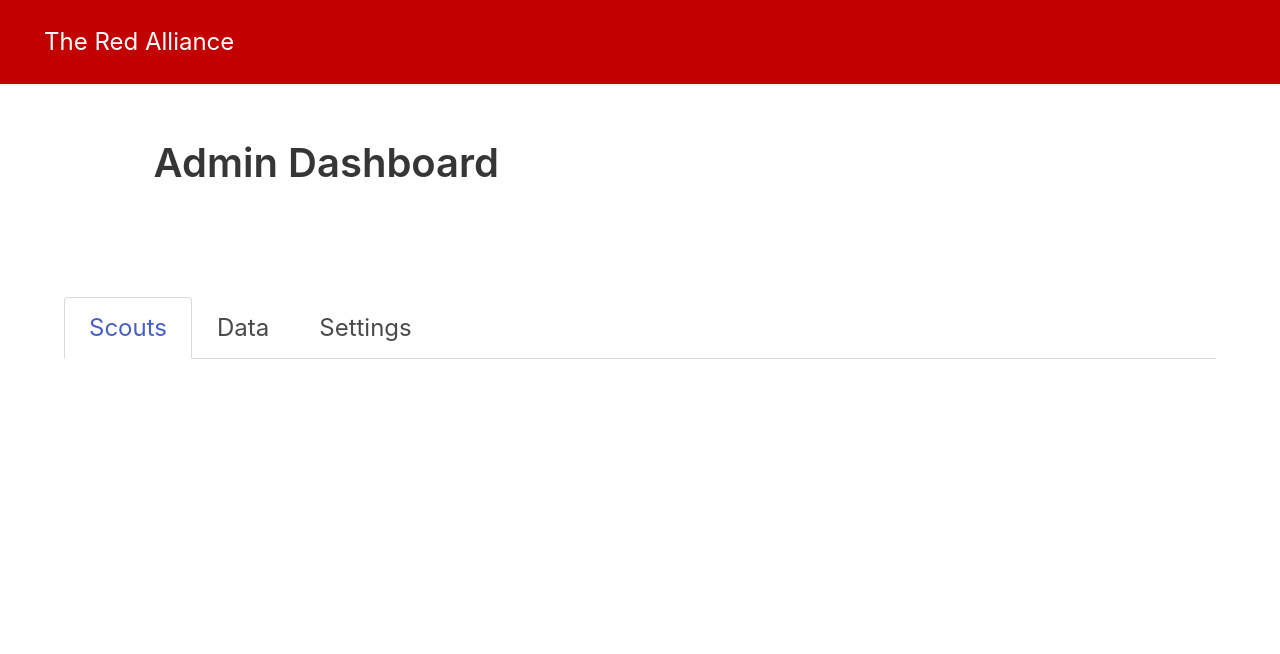
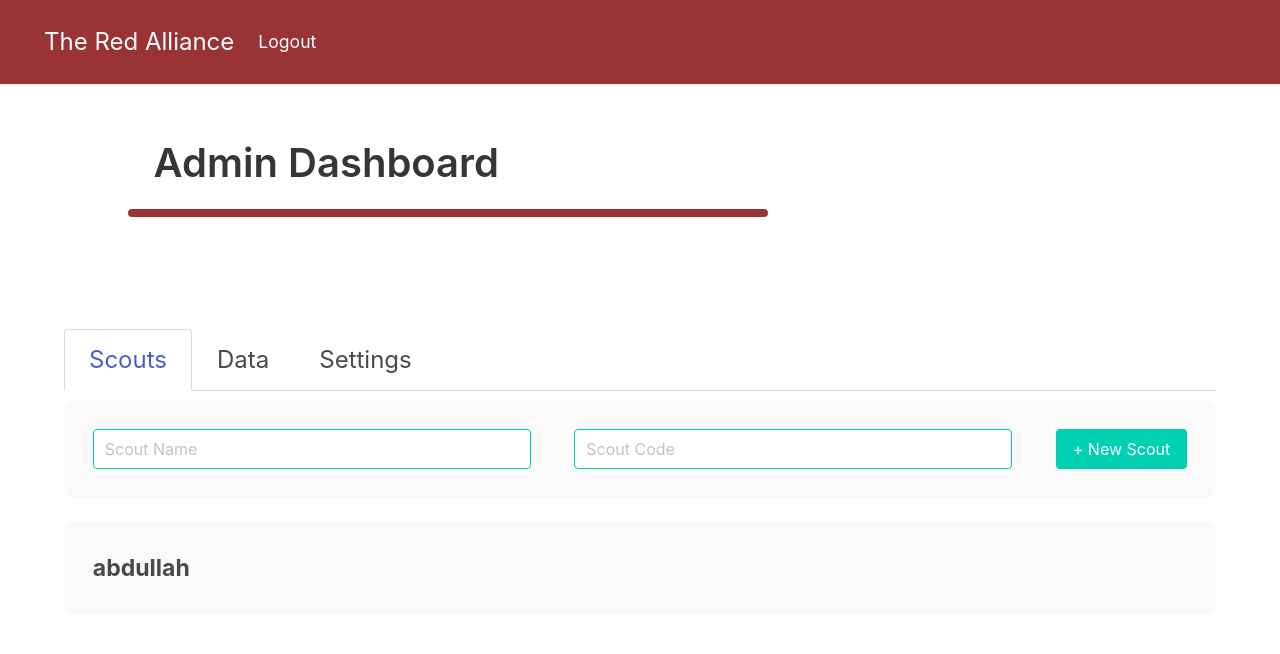
Before and after one commit to OlympusRobotics/TheRedAlliance, a Flask app: page /admin in a window 1280 px wide. Shown: the top 654 px of the page. Run offline with Flask 2, Linux system fonts and the light colour scheme; a user stored in the database is signed in; data comes from the database, SQL or seed files in the repository; both versions use the stored data as it was after the commit; some libraries are stand-ins or nearby versions.

Commit message:
added scout adding stuff

```diff
--- a/tra/__init__.py
+++ b/tra/__init__.py
@@ -8,7 +8,7 @@ app.config[
     "SQLALCHEMY_DATABASE_URI"
 ] = "sqlite:///data.sqlite3"  # config for database. data.sqlite3 is the table name
 app.config["SQLALCEHMY_TRACK_MODIFICATIONS"] = False
-app.permanent_session_lifetime = timedelta(minutes=5)
+app.permanent_session_lifetime = timedelta(days=3)
 db = SQLAlchemy(app)  # create a database object
 # needed for magic reasons
 from tra import routes
--- a/tra/helpers.py
+++ b/tra/helpers.py
@@ -2,3 +2,9 @@ from tra.models import Admin
 
 def admin_set():
     return len(Admin.query.all()) != 0
+
+def check_admin_key(admin, session):
+    """check if the session key is valid"""
+    if "admin" not in session:
+        return False
+    return admin.key == session["admin"]
--- a/tra/routes.py
+++ b/tra/routes.py
@@ -1,5 +1,6 @@
+import secrets
 from tra import db, app
-from tra.helpers import admin_set
+from tra.helpers import admin_set, check_admin_key
 from tra.models import ScoutResponse, Scout, Admin
 from flask import redirect, request, session, render_template, flash, escape, url_for, abort
 
@@ -35,6 +36,8 @@ def login():
                 return redirect(url_for("home"))
 
         flash("Invalid Scout Credentials", "is-danger")
+        # if the name entered is only one word, possible that user forgot to
+        # put last name
         if len(request.form["name"].split()) < 2:
             flash("Maybe you forgot to put your last name?", category="is-warning")
 
@@ -67,7 +70,9 @@ def admin_login():
             and request.form["password"] == admin.password:
             # set the session to the key of the admin. This is what is used to check the
             # validity of the admin session
+            admin.key = secrets.token_hex(256)
             session["admin"] = admin.key
+            db.session.commit()
             return redirect(url_for("admin"))
 
         flash("Invalid Admin Login Credentials", "is-danger")
@@ -89,11 +94,15 @@ def admin():
         return redirect(url_for("admin_login"))
 
     admin = Admin.query.all()[0]
+    if not check_admin_key(admin, session):
+            abort(403)
+    return render_template("admin.html", admin=admin, scouts=Scout.query.all())
 
-    if "admin" in session:
-        if session["admin"] != admin.key:
-            abort(403)
-    return render_template("admin.html", admin=admin)
+@app.route("/logout")
+def logout():
+    session.clear()
+    return redirect(url_for("home"))
+
 
 
 # This route is for testing writing to sql database
--- a/tra/static/main.css
+++ b/tra/static/main.css
@@ -1,3 +1,16 @@
+/* admin page header */
+h1.title.is-2{
+    margin-top: 3.5rem;
+    margin-left: 12%;
+}
+hr.title-hr {
+    margin-bottom: 7rem;
+    margin-left: 10%;
+    width: 50%;
+    border: 4px solid #9A3334;
+    border-radius: 6px;
+}
+
 #form-feedback {
     color: firebrick;
     font-weight: bold;
@@ -9,9 +22,42 @@
     max-width: 25em;
 }
 
-/* admin page header */
-h1.title.is-2{
-    margin-top: 3.5rem;
-    margin-left: 12%;
-    margin-bottom: 7rem;
+.scout-card {
+    background-color: rgb(250, 250, 250);
+    padding: 1.5em;
+    margin-bottom: 1.5em;
+    border-radius: 10px;
+    font-size: 1.2em;
+    transition: ease 0.2s;
 }
+
+.scout-card:hover {
+    transform: scale(1.1);
+}
+
+.scout-card .name{
+    font-size: larger;
+    font-weight: bold;
+}
+
+.add-scout-panel {
+    display: flex;
+    justify-content: space-between;
+    background-color: rgb(250, 250, 250);
+    padding: 1.5em;
+    margin-top: 0.5em;
+    border-radius: 10px;
+    font-size: 1.2em;
+    transition: ease 0.2s;
+}
+
+.add-scout-panel:hover {
+    transform: scale(1.1);
+}
+
+.add-scout-panel input {
+    width: 40%;
+}
+.add-scout-panel div button {
+    display: inline-block;
+}
--- a/tra/static/main.js
+++ b/tra/static/main.js
@@ -26,15 +26,27 @@ if (window.location.pathname == "/login/admin") {
 if (window.location.pathname == "/admin") {
 
     $("section").hide();
-
+// ------ Handlers for switching tabs
+    // Initially show the scouts tab
+    $("#scouts-tab").show();
     $("#dash-tabs div ul li").on('click', function() {
         $(".is-active").toggleClass('is-active');
         $(this).addClass('is-active');
-        // get the clicked tab id
         let tab = $(this).attr('id');
         $("section").hide();
         // make visible the matching section
         $('#' +tab + '-tab').show();
+    });
+    //------- New scout creation code
+    $("#create-new").on('click', function() {
+        var scoutCard =
+`
+<div class="scout-card">
+    <span class="name"></span>
+</div>
+`
+        $(this).toggleClass("is-loading")
+        location.reload(true);
+    });
 
-    });
 }
--- a/tra/templates/admin.html
+++ b/tra/templates/admin.html
@@ -3,6 +3,7 @@
 {% block content %}
 
 <h1 class="title is-2">Admin Dashboard</h1>
+<hr class="title-hr">
 <div id="dash-tabs" class="container">
     <div class="tabs is-large is-boxed">
         <ul>
@@ -16,7 +17,31 @@
 </div>
 
 <section id="scouts-tab">
-    Scouts
+    <div class="container">
+        <div class="columns">
+            <div class="column">
+                <div class="add-scout-panel ">
+                    <input id="new-name" class="input is-primary" type="text" placeholder="Scout Name">
+                    <input id="new-code" class="input is-primary" type="password" placeholder="Scout Code">
+                    <div class="is-flex is-justify-content-right">
+                        <button id="create-new" class="button is-primary">+ New Scout</button>
+                    </div>
+                </div>
+            </div>
+        </div>
+        <div class="columns is-centered">
+            <div class="column">
+                {% for scout in scouts %}
+                    <div class="scout-card">
+                        <span class="name">{{ scout.name }}</span>
+                    </div>
+                {% else %}
+                    No scouts
+                {% endfor %}
+
+            </div>
+        </div>
+    </div>
 </section>
 <section id="data-tab">
     Data
--- a/tra/templates/base.html
+++ b/tra/templates/base.html
@@ -17,14 +17,17 @@
 
 <body>
     <header>
-        <nav class="navbar is-danger is-spaced has-shadow" style="font-size: 1.1rem; background-color: rgb(195, 0, 0);" role="navigation" aria-label="main navigation">
+        <nav class="navbar is-danger is-spaced has-shadow" style="font-size: 1.1rem; background-color: #9A3334;" role="navigation" aria-label="main navigation">
             <div id="navbarBasicExample" class="navbar-menu">
                 <div class="navbar-start">
                     <a class="navbar-item" href="{{ url_for('home') }}" style="font-size: 1.5rem;">
                         The Red Alliance
                     </a>
-                    <a class="navbar-item">
-                    </a>
+                    {% if scout or admin %}
+                        <a href="{{ url_for('logout') }}" class="navbar-item">
+                            Logout
+                        </a>
+                    {% endif %}
                 </div>
             </div>
         </nav>
```
Also changed, not shown: tra/models.py (+6 -2 lines), tra/data.sqlite3, 1 other file.
